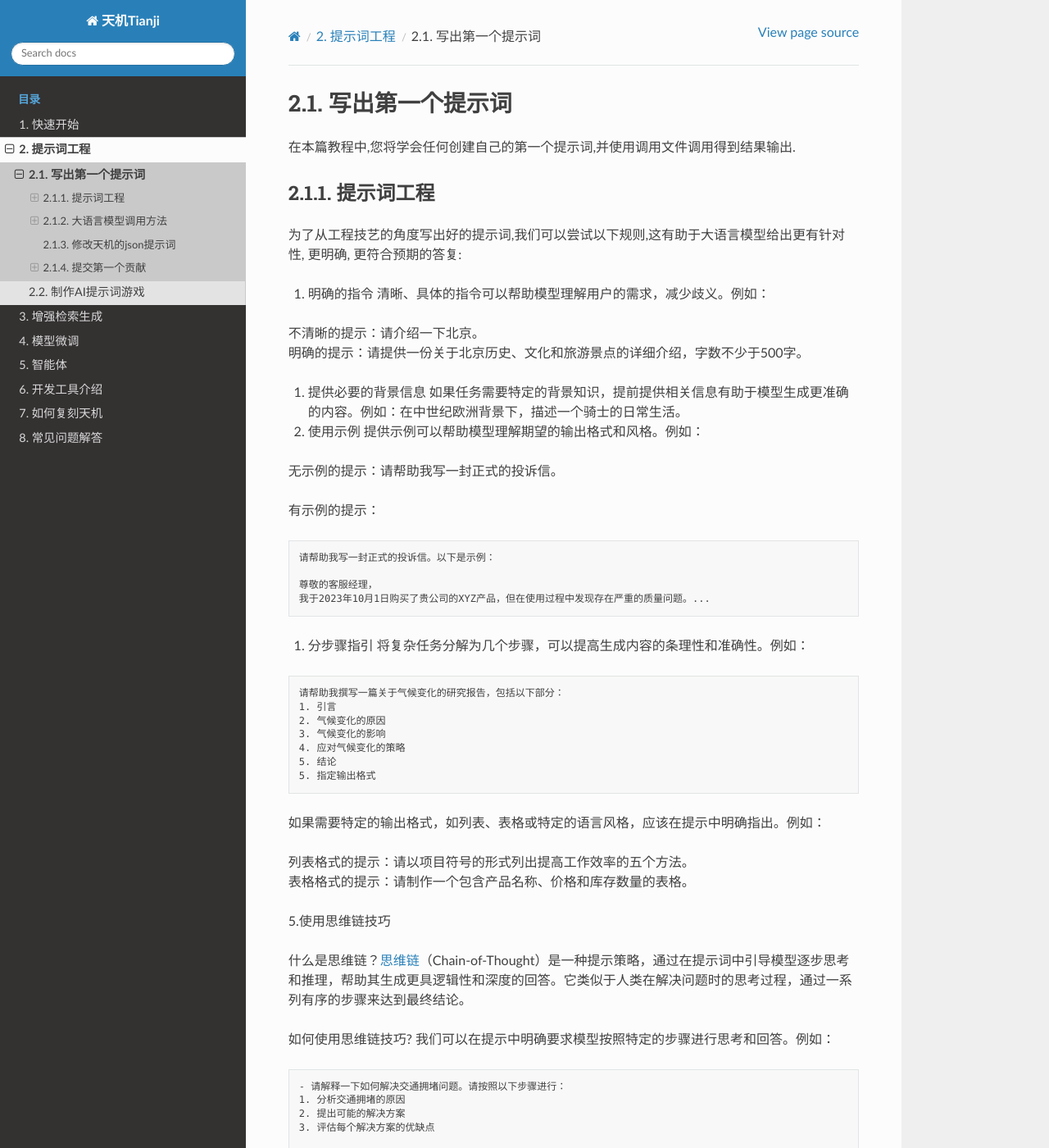
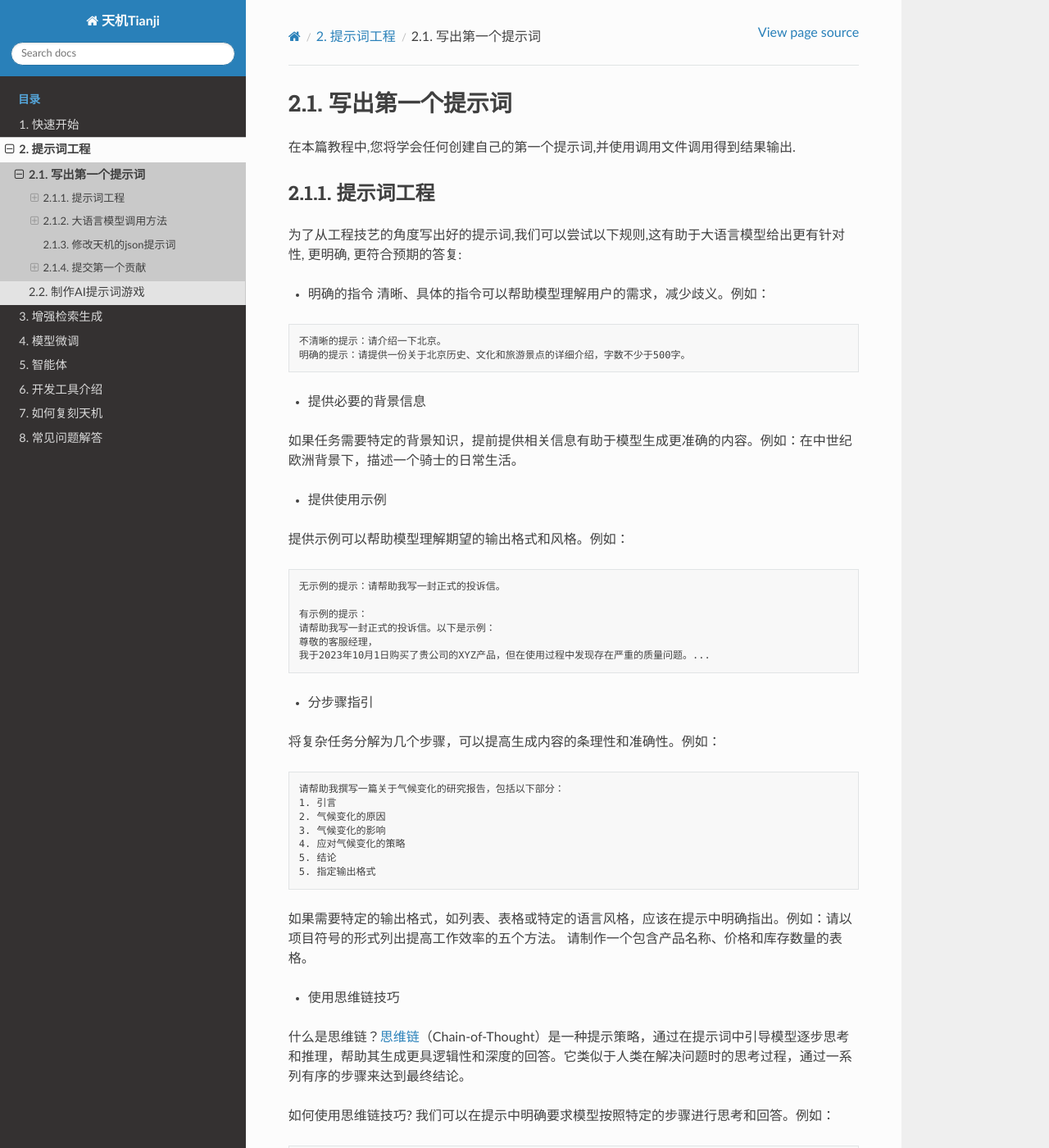
Before and after one commit to SocialAI-tianji/tianji-docs, a Sphinx documentation site: the page built from source/prompt/first_prompt.md, in a window 1280 px wide and 1400 px high. Shown: the whole window at 82% size. Built offline with Sphinx 7.4.7 and the Read the Docs theme 3.1.0, drawn with Linux system fonts in a browser that asks for light colours.

Commit message:
add prompt engineering tutorial

````diff
--- a/source/prompt/first_prompt.md
+++ b/source/prompt/first_prompt.md
@@ -7,29 +7,33 @@
 
 为了从工程技艺的角度写出好的提示词,我们可以尝试以下规则,这有助于大语言模型给出更有针对性, 更明确, 更符合预期的答复:
 
-1. 明确的指令
+- 明确的指令
 清晰、具体的指令可以帮助模型理解用户的需求，减少歧义。例如：
 
+```
 不清晰的提示：请介绍一下北京。
 明确的提示：请提供一份关于北京历史、文化和旅游景点的详细介绍，字数不少于500字。
+```
 
-2. 提供必要的背景信息
+- 提供必要的背景信息
+
 如果任务需要特定的背景知识，提前提供相关信息有助于模型生成更准确的内容。例如：在中世纪欧洲背景下，描述一个骑士的日常生活。
 
-3. 使用示例
+- 提供使用示例
+
 提供示例可以帮助模型理解期望的输出格式和风格。例如：
 
+```
 无示例的提示：请帮助我写一封正式的投诉信。
 
 有示例的提示：
-```
 请帮助我写一封正式的投诉信。以下是示例：
-
 尊敬的客服经理，
 我于2023年10月1日购买了贵公司的XYZ产品，但在使用过程中发现存在严重的质量问题。...
 ```
 
-4. 分步骤指引
+- 分步骤指引
+
 将复杂任务分解为几个步骤，可以提高生成内容的条理性和准确性。例如：
 
 ```
@@ -41,12 +45,9 @@
 5. 结论
 5. 指定输出格式
 ```
-如果需要特定的输出格式，如列表、表格或特定的语言风格，应该在提示中明确指出。例如：
+如果需要特定的输出格式，如列表、表格或特定的语言风格，应该在提示中明确指出。例如：请以项目符号的形式列出提高工作效率的五个方法。  请制作一个包含产品名称、价格和库存数量的表格。
 
-列表格式的提示：请以项目符号的形式列出提高工作效率的五个方法。
-表格格式的提示：请制作一个包含产品名称、价格和库存数量的表格。
-
-5.使用思维链技巧
+- 使用思维链技巧
 
 什么是思维链？[思维链](https://arxiv.org/abs/2005.14165)（Chain-of-Thought）是一种提示策略，通过在提示词中引导模型逐步思考和推理，帮助其生成更具逻辑性和深度的回答。它类似于人类在解决问题时的思考过程，通过一系列有序的步骤来达到最终结论。
 
````
Also changed, not shown: other parts of source/prompt/first_prompt.md (+2 -1 lines).
